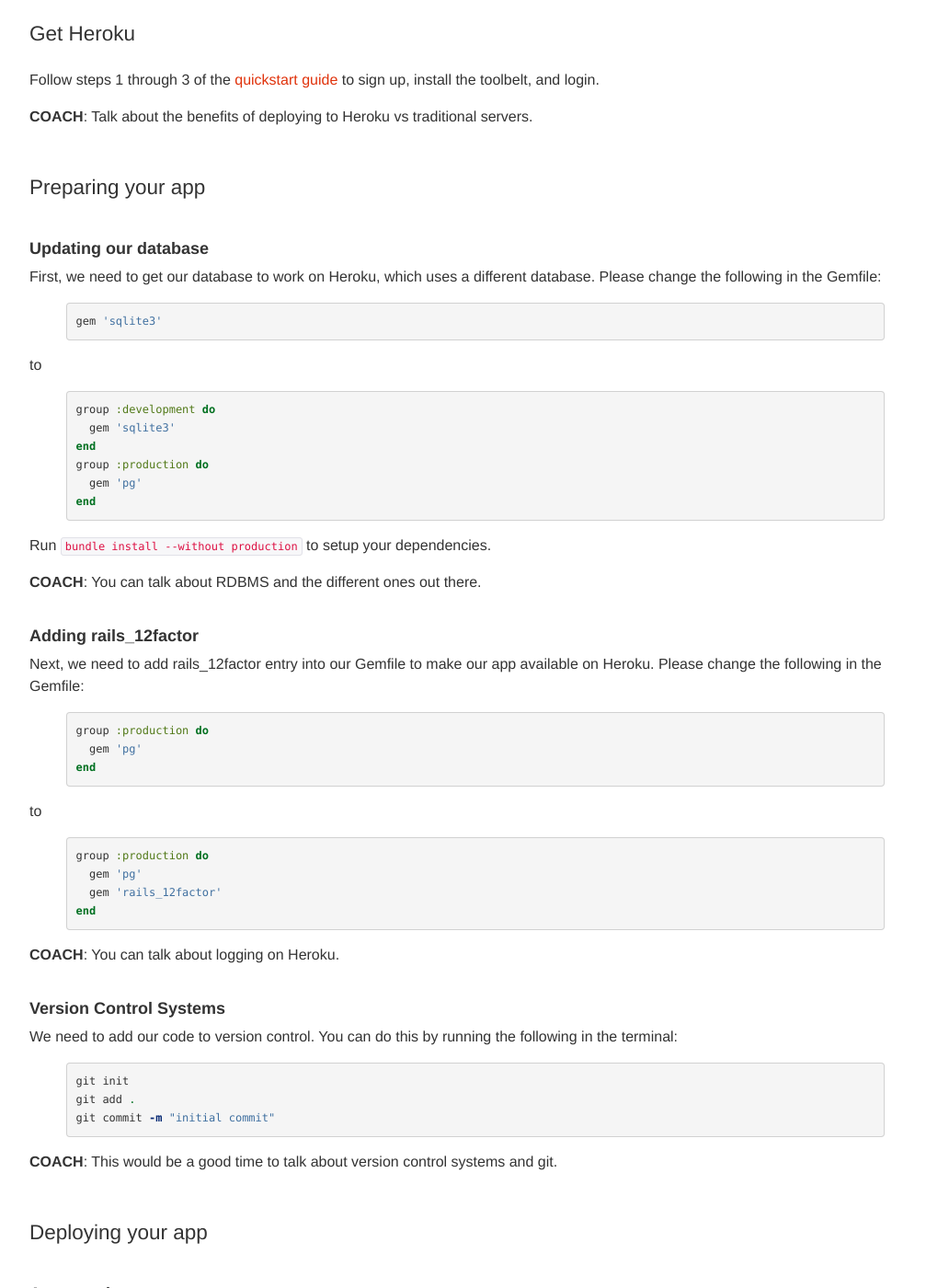
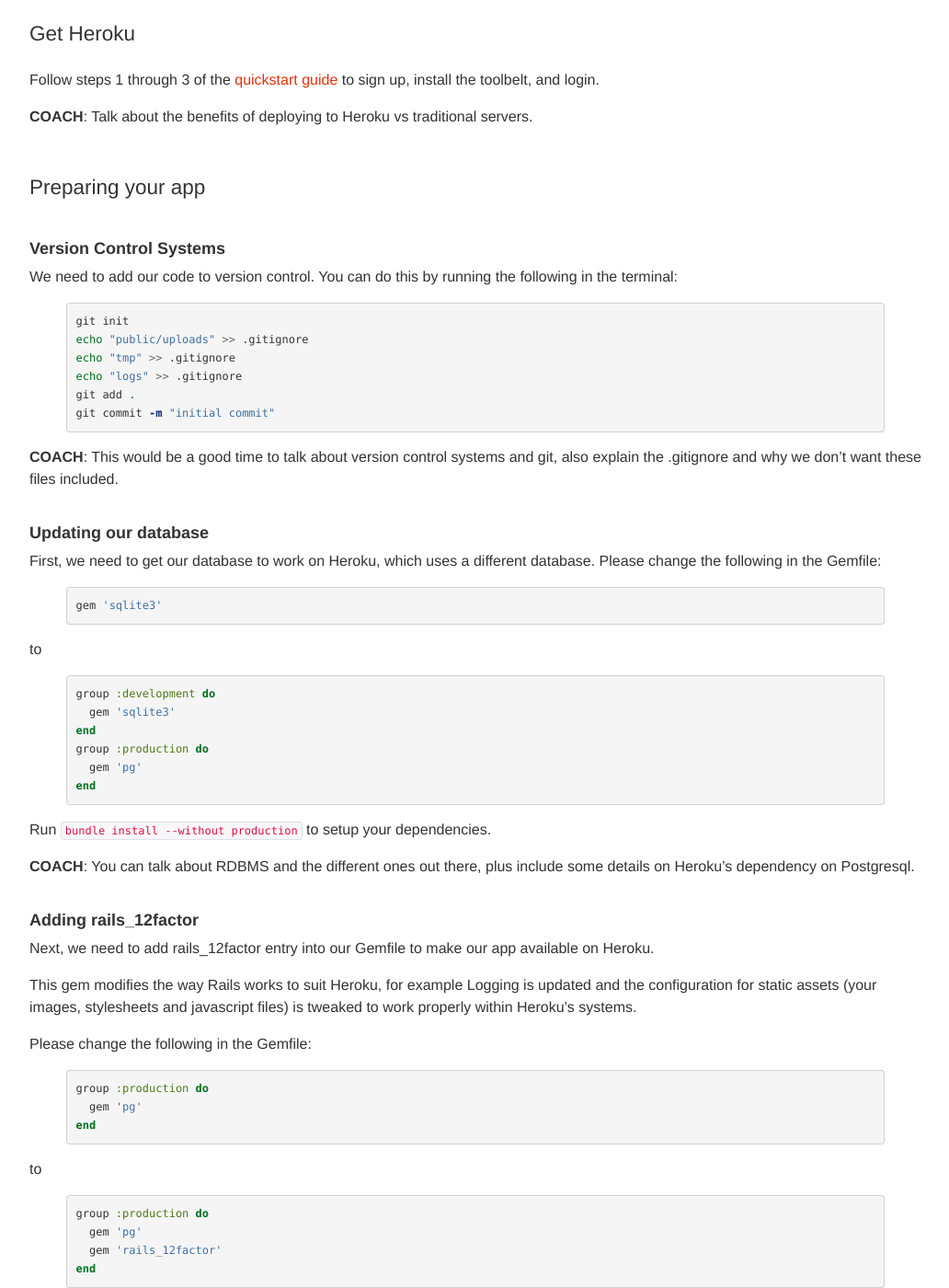
Before and after one commit to railsgirls/guides.railsgirls.com, a Jekyll site: the page built from _posts/2012-04-19-heroku.markdown, in a window 1280 px wide and 1400 px high, scrolled down 280 px. Shown: the whole window at 92% size, without its empty margins (53-1085 px from the left). Built offline with Jekyll 4.4.1, drawn with Linux system fonts in a browser that asks for light colours; nearby versions of some CDN libraries; Markdown is read by kramdown in place of the engine named in the settings; some of the changed text lies outside the part shown.

Commit message:
* Re-ordered the steps to setup git first. * Also added instructions to setup .gitignore for logs, tmp files and uploads.
* Added tip for coach to discuss why Heroku uses Postgresql.
* Added some details on why rails_12facter is being included.

```diff
--- a/_posts/2012-04-19-heroku.markdown
+++ b/_posts/2012-04-19-heroku.markdown
@@ -15,6 +15,21 @@
 __COACH__: Talk about the benefits of deploying to Heroku vs traditional servers.
 
 ### Preparing your app
+
+#### Version Control Systems
+
+We need to add our code to version control. You can do this by running the following in the terminal:
+
+{% highlight sh %}
+git init
+echo "public/uploads" >> .gitignore
+echo "tmp" >> .gitignore
+echo "logs" >> .gitignore
+git add .
+git commit -m "initial commit"
+{% endhighlight %}
+
+__COACH__: This would be a good time to talk about version control systems and git, also explain the .gitignore and why we don't want these files included.
 
 #### Updating our database
 
@@ -37,11 +52,14 @@
 
 Run `bundle install --without production` to setup your dependencies.
 
-__COACH__: You can talk about RDBMS and the different ones out there.
+__COACH__: You can talk about RDBMS and the different ones out there, plus include some details on Heroku's dependency on Postgresql.
 
 #### Adding rails\_12factor
 
 Next, we need to add rails\_12factor entry into our Gemfile to make our app available on Heroku.
+
+This gem modifies the way Rails works to suit Heroku, for example Logging is updated and the configuration for static assets (your images, stylesheets and javascript files) is tweaked to work properly within Heroku's systems.
+
 Please change the following in the Gemfile:
 
 {% highlight ruby %}
@@ -59,19 +77,13 @@
 end
 {% endhighlight %}
 
-__COACH__: You can talk about logging on Heroku.
-
-#### Version Control Systems
-
-We need to add our code to version control. You can do this by running the following in the terminal:
+After this run `bundle`, then commit the changes to Gemfile.lock to your repository:
 
 {% highlight sh %}
-git init
-git add .
-git commit -m "initial commit"
+git commit -a -m "Added rails\_12factor gem and updated Gemfile.lock"
 {% endhighlight %}
 
-__COACH__: This would be a good time to talk about version control systems and git.
+__COACH__: You can talk about logging on Heroku, as well as its other quirks.
 
 
 ### Deploying your app
```
